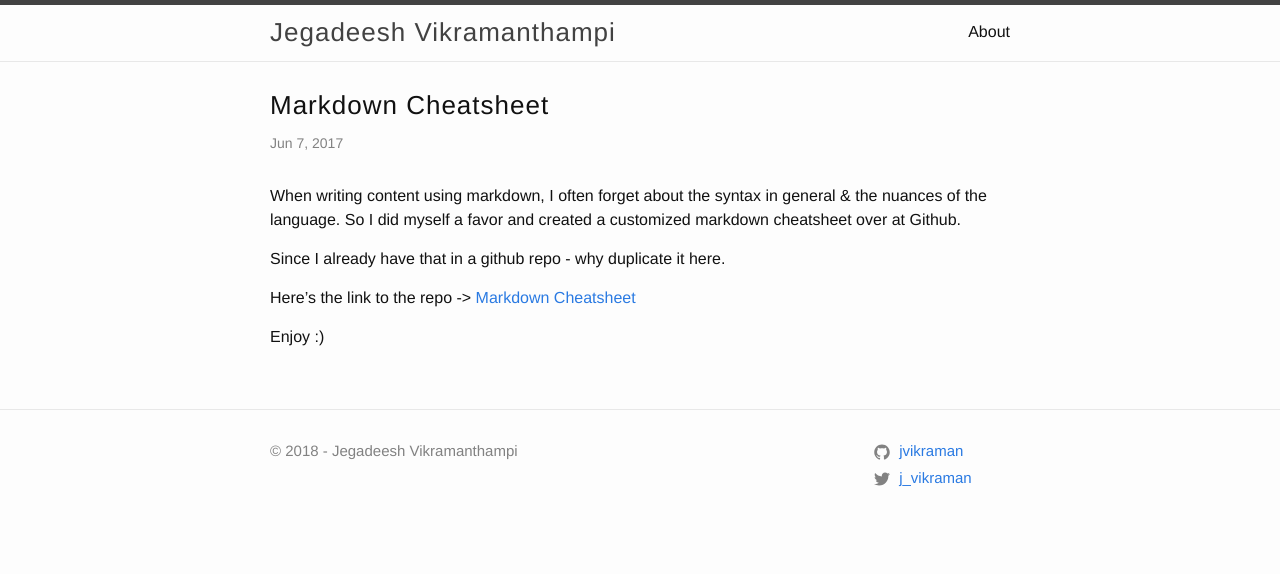
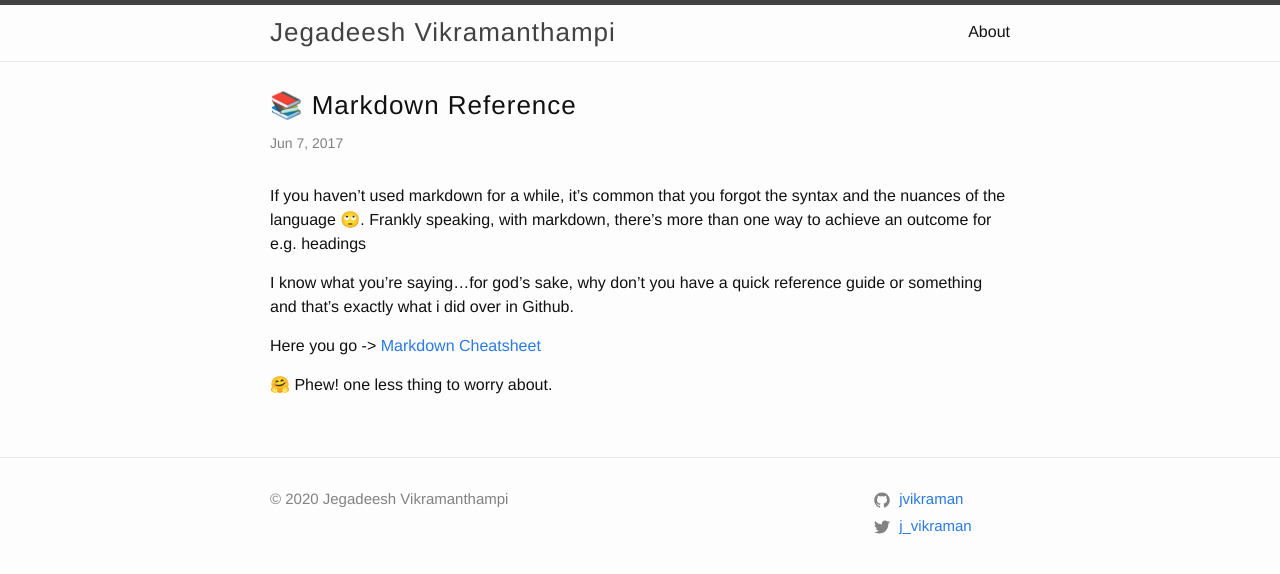
Before and after one commit to jvikraman/jvikraman.github.io.old, a Jekyll site: the page built from _posts/2017-06-07-markdown-cheatsheet.md, in a window 1280 px wide. Shown: the top 574 px of the page. Built offline with Jekyll 4.4.1, drawn with Linux system fonts in a browser that asks for light colours.

Commit message:
Update post

```diff
--- a/_includes/footer.html
+++ b/_includes/footer.html
@@ -1,20 +1,17 @@
 <footer class="site-footer">
-
   <div class="wrapper">
-
     <!-- <h2 class="footer-heading">{{ site.title | escape }}</h2> -->
 
     <div class="footer-col-wrapper">
       <div class="footer-col footer-col-1">
         <ul class="contact-list">
           <li>
-              &copy 2018 - Jegadeesh Vikramanthampi
-            </li>
+            &copy 2020 Jegadeesh Vikramanthampi
+          </li>
         </ul>
       </div>
 
-      <div class="footer-col footer-col-3">
-      </div>
+      <div class="footer-col footer-col-3"></div>
 
       <div class="footer-col footer-col-4">
         <!-- <p>{{ site.description | escape }}</p> -->
@@ -23,18 +20,13 @@
           <li>
             {% include icon-github.html username=site.github_username %}
           </li>
-          {% endif %}
-
-          {% if site.twitter_username %}
+          {% endif %} {% if site.twitter_username %}
           <li>
             {% include icon-twitter.html username=site.twitter_username %}
           </li>
           {% endif %}
         </ul>
       </div>
-
     </div>
-
   </div>
-
 </footer>
--- a/_posts/2017-06-07-markdown-cheatsheet.md
+++ b/_posts/2017-06-07-markdown-cheatsheet.md
@@ -1,13 +1,13 @@
 ---
 layout: post
-title: Markdown Cheatsheet
-permalink: markdown-cheatsheet
+title: 📚 Markdown Reference
+permalink: markdown-reference
 ---
 
-When writing content using markdown, I often forget about the syntax in general & the nuances of the language. So I did myself a favor and created a customized markdown cheatsheet over at Github.
+If you haven't used markdown for a while, it's common that you forgot the syntax and the nuances of the language 🙄. Frankly speaking, with markdown, there's more than one way to achieve an outcome for e.g. headings
 
-Since I already have that in a github repo - why duplicate it here.
+I know what you're saying...for god's sake, why don't you have a quick reference guide or something and that's exactly what i did over in Github.
 
-Here's the link to the repo -> [Markdown Cheatsheet](https://github.com/jvikraman/markdown-cheatsheet)
+Here you go -> [Markdown Cheatsheet](https://github.com/jvikraman/markdown-cheatsheet)
 
-Enjoy :)
+🤗 Phew! one less thing to worry about.
```
